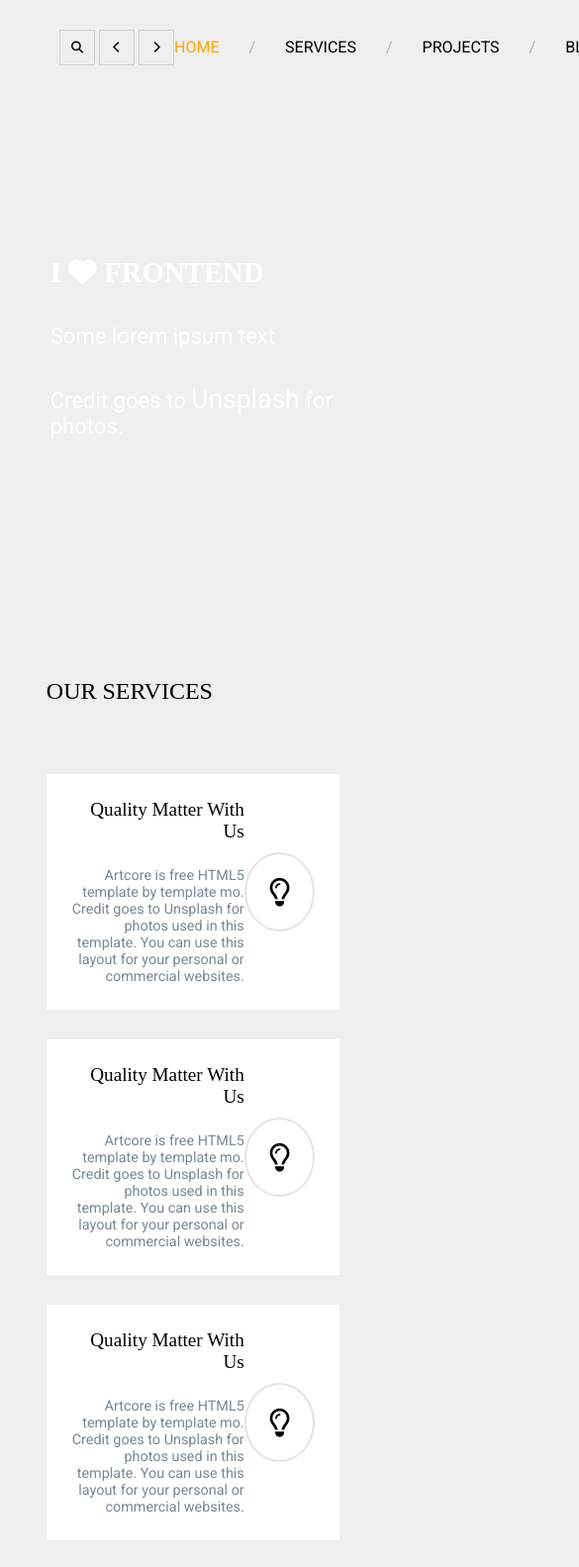
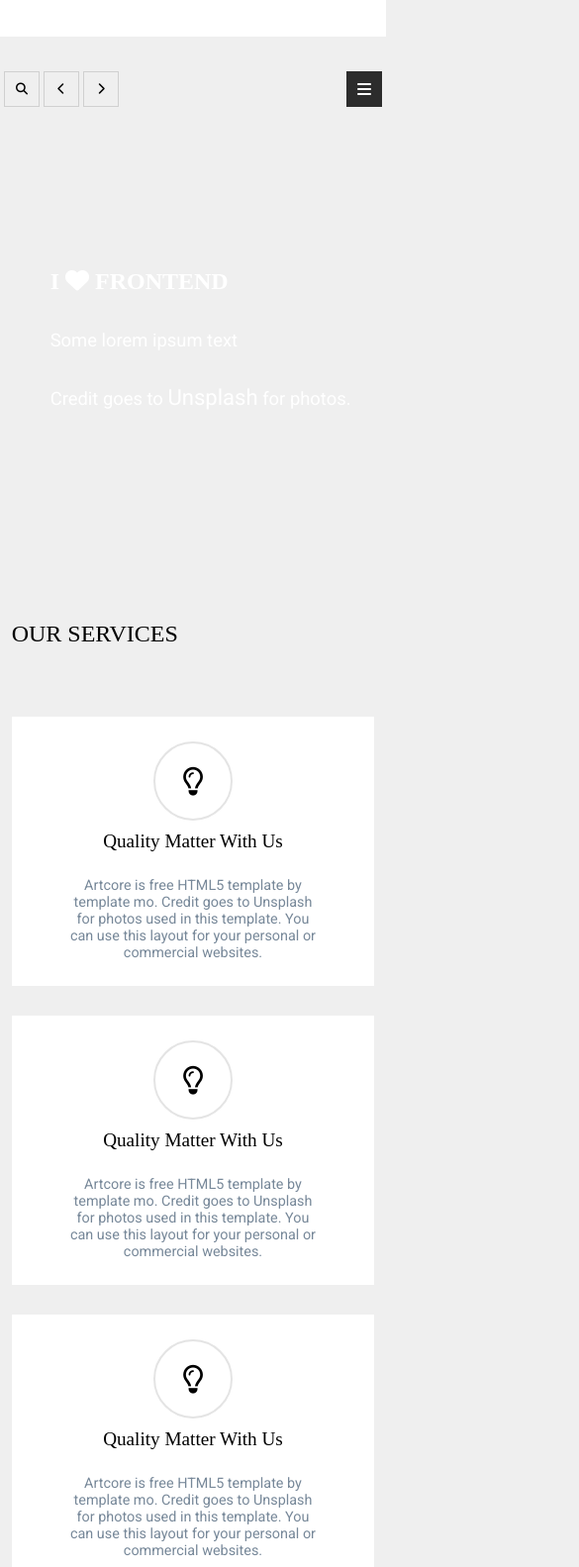
Before and after one commit to storme-dev/frontend-lab, a plain HTML site: page workflow/landing-page/index.html in a window 390 px wide. Shown: the part 132-1715 px from the top of the page at 99% size, 585 px wide, since content can reach past the window. Drawn offline with Linux system fonts and the light colour scheme.

Commit message:
media queries

```diff
--- a/workflow/landing-page/css/main.css
+++ b/workflow/landing-page/css/main.css
@@ -59,7 +59,7 @@ ul {
 
 /* Header */
 .header {
-    padding: 40px 60px;
+    padding: 40px 4vw;
 
     display: flex;
     align-items: center;
@@ -85,7 +85,7 @@ ul {
 
 /* Navigation */
 .navigation {
-    padding: 35px 60px;
+    padding: 35px 4vw;
     display: flex;
     justify-content: space-between;
     align-items: center;
@@ -129,12 +129,25 @@ ul {
     margin-right: 30px;
 }
 
+.burger-button {
+    background: #2c2c2c;
+    color: #fff;
+    width: 36px;
+    height: 36px;
+
+    display: none;
+    align-items: center;
+    justify-content: center;
+
+    cursor: pointer;
+}
+
 /* Promo */
 .promo {
     height: 500px;
     box-sizing: border-box;
     background: url(../img/bg.jpg);
-    background-size: 100%;
+    background-size: cover;
     background-repeat: no-repeat;
     background-position-x: center;
     background-position-y: 80%;
@@ -249,6 +262,8 @@ ul {
     display: flex;
     flex-wrap: wrap;
     flex-direction: column;
+    justify-content: center;
+    align-items: center;
     margin-top: 40px;
     width: 100%;
     max-height: 1700px;
@@ -413,3 +428,145 @@ ul {
     transition: 0.2s;
     outline: none;
 }
+
+/* Media */
+
+
+/* < 1300px */
+@media (max-width: 1300px) {
+    .services, .blog, .contact-us {
+        padding: 10vh 5vw;
+    }
+
+    .service-card {
+        width: 520px;
+    }
+}
+
+@media (max-width: 1200px) {
+    .services, .blog, .contact-us {
+        padding: 10vh 2vw;
+    }
+
+    .blog-card {
+        max-width: 320px;
+    }
+
+    .blog-cards {
+        max-height: 1400px;
+    }
+
+    .service-cards {
+        /*justify-content: center;*/
+    }
+}
+
+/* < 1150px */
+@media (max-width: 1150px) {
+    .service-card {
+        width: 500px !important;
+    }
+
+    .blog-card {
+        max-width: 300px;
+    }
+
+}
+
+/* < 1100px */
+@media (max-width: 1150px) {
+    .service-card {
+        width: 480px !important;
+    }
+}
+
+/* < 1050px */
+@media (max-width: 1050px) {
+    .service-card {
+        width: 100% !important;
+    }
+
+    .service-card:nth-child(even) {
+        flex-direction: row-reverse;
+    }
+
+    .service-cards {
+        justify-content: center;
+    }
+
+    .blog-cards {
+        max-height: 2500px;
+    }
+
+    .blog-card {
+        max-width: 335px;
+    }
+
+    .services, .blog, .contact-us {
+        padding: 10vh 12vw;
+    }
+}
+
+/* < 1000px */
+@media (max-width: 1000px) {
+    .burger-button {
+        display: flex;
+    }
+
+    .breadcrumb {
+        display: none;
+    }
+
+    .promo {
+        height: 400px;
+        font-size: 1em;
+    }
+}
+
+/* < 950px */
+@media (max-width: 950px) {
+    .blog-card {
+        max-width: 300px;
+    }
+}
+
+/* < 700px */
+@media (max-width: 700px) {
+    .header {
+        padding: 0 1vw;
+        flex-direction: column;
+        justify-content: center;
+        height: 20vh;
+    }
+
+    .services, .blog, .contact-us {
+        padding: 10vh 3vw;
+    }
+
+    .service-card {
+        width: 100%;
+        flex-direction: column-reverse !important;
+    }
+
+    .service-card__content {
+        text-align: center;
+        margin-top: 10px;
+    }
+
+    .header > .logo {
+        margin-bottom: 20px;
+    }
+
+    .navigation {
+        padding: 35px 1vw;
+    }
+
+    .blog-cards {
+        max-height: none;
+    }
+
+    .blog-card {
+        max-width: 100%;
+        width: 100%;
+    }
+}
--- a/workflow/landing-page/index.html
+++ b/workflow/landing-page/index.html
@@ -45,6 +45,12 @@
                 <li class="breadcrumb__item"><a href="#">contact</a></li>
             </ul>
         </nav>
+        <div class="burger-button">
+            <i class="fa fa-bars"></i>
+        </div>
+    </div>
+    <div class="mobile-navigation">
+
     </div>
     <div class="promo">
         <h2 class="promo__title">I <i class="fas fa-heart"></i> FRONTEND</h2>
```
